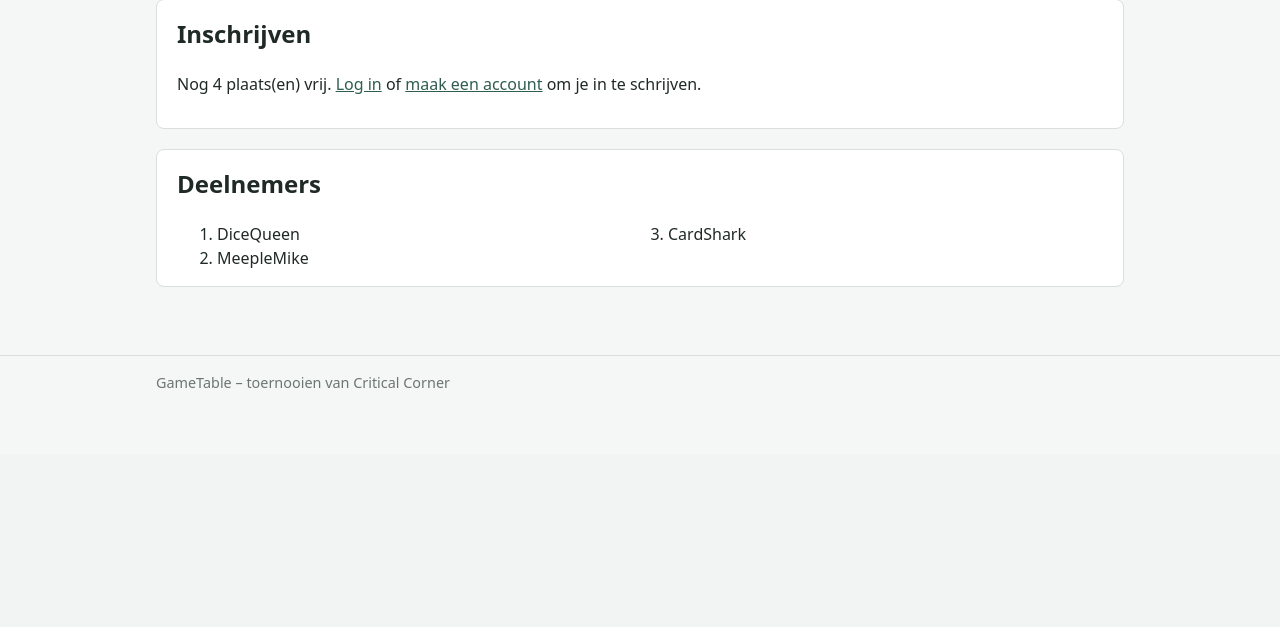
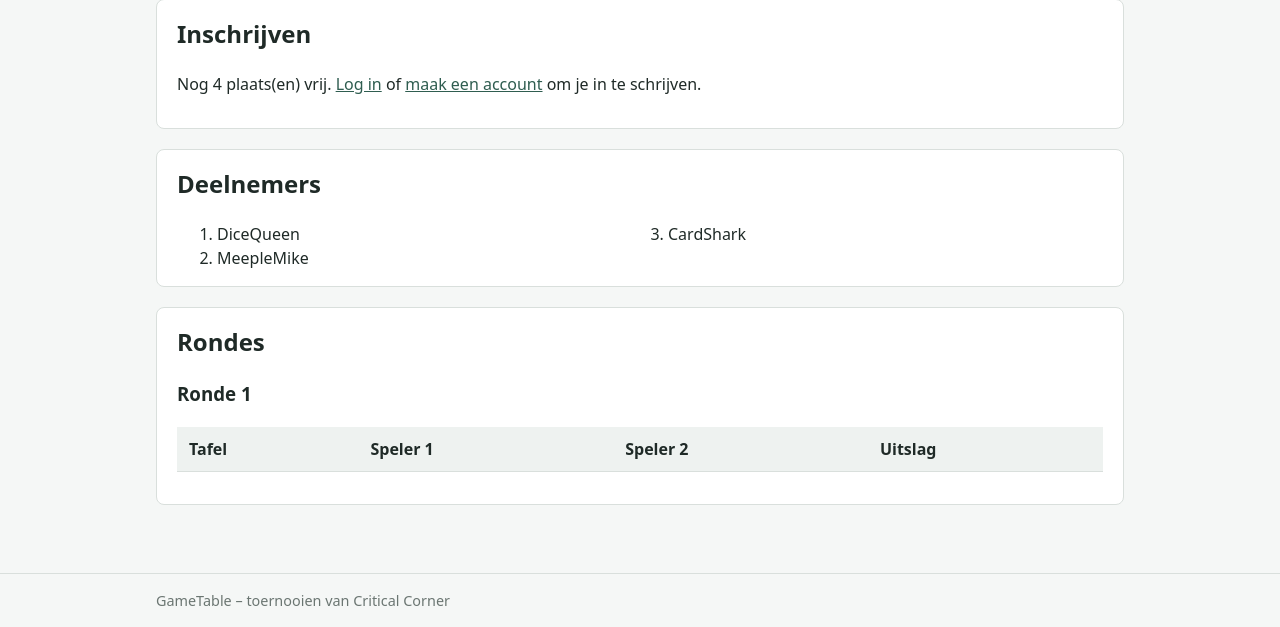
Before and after one commit to NIETJoel/gametable, a PHP site: page /gametable/toernooi.php?id=1 in a window 1280 px wide. Shown: the part 346-973 px from the top of the page. Before the commit the page ends 734 px from the top, so only its background shows below. Run offline with PHP 8.4, Linux system fonts and the light colour scheme; data comes from the database, SQL or seed files in the repository; tables that the repository leaves empty hold one stand-in row (values such as "Sample post"); lists and menus that the app fills with data are empty.

Commit message:
Rondes publiceren en alleen gepubliceerde rondes tonen aan spelers (FE11, FE12, T22)

```diff
--- a/toernooi.php
+++ b/toernooi.php
@@ -1,6 +1,6 @@
 <?php
 // Toernooipagina: informatie, inschrijven (FE04/FE05), deelnemers,
-// (rondes en stand volgen later).
+// en gepubliceerde rondes (FE12).
 require_once __DIR__ . '/includes/init.php';
 
 $toernooi  = vereis_toernooi(get_getal('id'));
@@ -16,6 +16,7 @@ if ($gebruiker !== null) {
 }
 
 $deelnemers = haal_goedgekeurde_deelnemers((int) $toernooi['id']);
+$rondes     = haal_rondes((int) $toernooi['id'], true); // FE12: alleen gepubliceerde rondes
 
 $paginatitel = $toernooi['naam'];
 require __DIR__ . '/includes/header.php';
@@ -77,4 +78,32 @@ require __DIR__ . '/includes/header.php';
     <?php endif; ?>
 </section>
 
+<section class="blok">
+    <h2>Rondes</h2>
+    <?php if (!$rondes): ?>
+        <p class="leeg">Er zijn nog geen rondes gepubliceerd.</p>
+    <?php endif; ?>
+    <?php foreach ($rondes as $ronde): ?>
+        <h3>Ronde <?= (int) $ronde['nummer'] ?></h3>
+        <div class="tabel-wrapper">
+            <table>
+                <thead>
+                <tr><th>Tafel</th><th>Speler 1</th><th>Speler 2</th><th>Uitslag</th></tr>
+                </thead>
+                <tbody>
+                <?php foreach (haal_wedstrijden((int) $ronde['id']) as $wedstrijd): ?>
+                    <?php $isMijnWedstrijd = $gebruiker !== null && in_array($gebruiker['id'], [$wedstrijd['speler1_id'], $wedstrijd['speler2_id']]); ?>
+                    <tr class="<?= $isMijnWedstrijd ? 'mijn-wedstrijd' : '' ?>">
+                        <td><?= (int) $wedstrijd['tafelnummer'] ?></td>
+                        <td><?= e($wedstrijd['speler1_naam']) ?></td>
+                        <td><?= e($wedstrijd['speler2_naam']) ?></td>
+                        <td><?= e(uitslag_tekst($wedstrijd)) ?></td>
+                    </tr>
+                <?php endforeach; ?>
+                </tbody>
+            </table>
+        </div>
+    <?php endforeach; ?>
+</section>
+
 <?php require __DIR__ . '/includes/footer.php'; ?>
```
